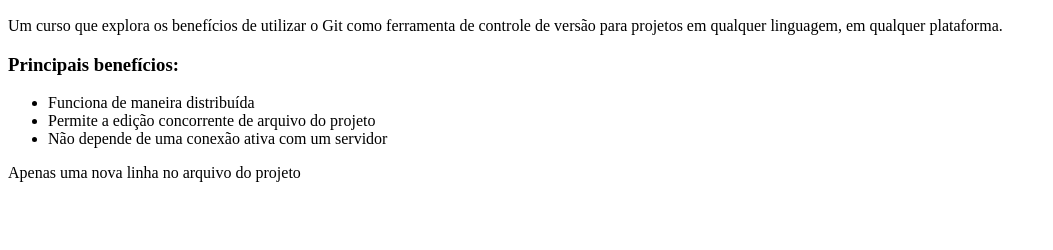
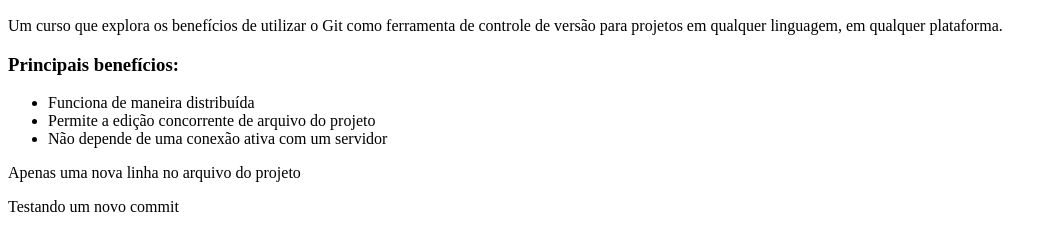
Before and after one commit to ERodrigues/curso-github, a plain HTML site: page index.html in a window 1280 px wide. Shown: the part 110-360 px from the top of the page, without its empty margins (0-1053 px from the left). Drawn offline with Linux system fonts and the light colour scheme.

Commit message:
Efetuando um novo commit

```diff
--- a/index.html
+++ b/index.html
@@ -17,5 +17,6 @@
         </ul>
 
 		<p> Apenas uma nova linha no arquivo do projeto </p>
+		<p> Testando um novo commit </p>
 	</body>
 </html>
```
